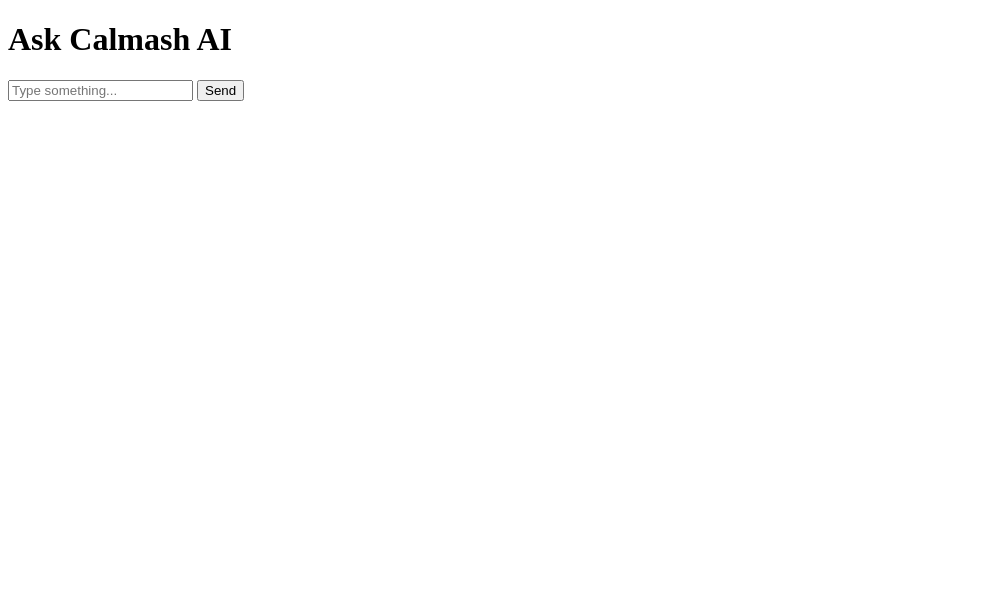
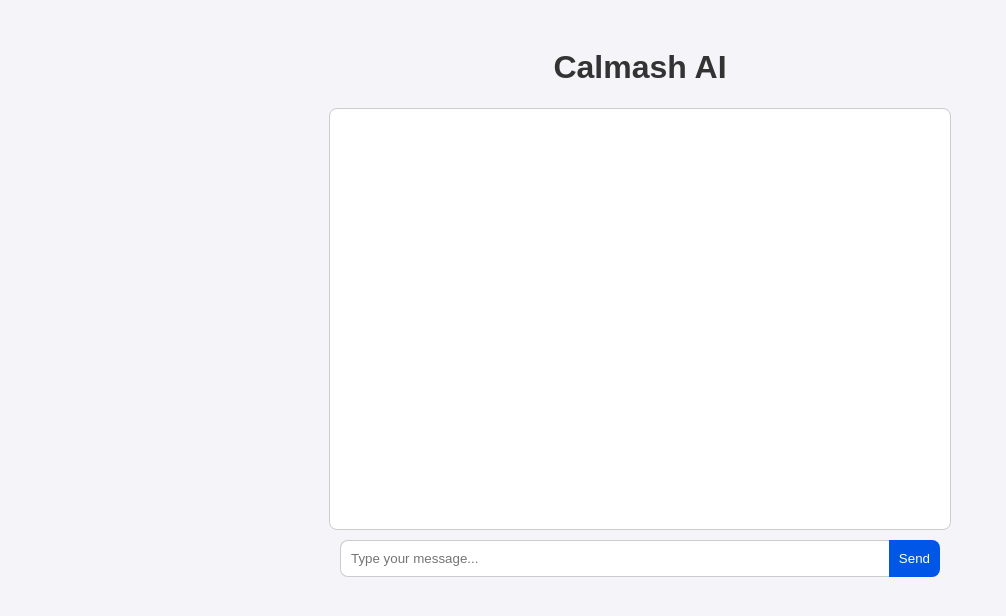
Before and after one commit to calmash60/calmash-ai-app, a plain HTML site: page index.html in a window 1280 px wide. Shown: the whole page, without its empty margins (0-1006 px from the left). Drawn offline with Linux system fonts and the light colour scheme.

Commit message:
Update index.html

```diff
--- a/index.html
+++ b/index.html
@@ -1,14 +1,72 @@
 <!DOCTYPE html>
-<html>
+<html lang="en">
 <head>
+  <meta charset="UTF-8">
+  <meta name="viewport" content="width=device-width, initial-scale=1.0">
   <title>Calmash AI Chat</title>
+  <style>
+    body {
+      font-family: Arial, sans-serif;
+      background: #f4f4f9;
+      display: flex;
+      flex-direction: column;
+      align-items: center;
+      padding: 20px;
+    }
+    h1 {
+      color: #333;
+    }
+    #chat-box {
+      width: 100%;
+      max-width: 600px;
+      height: 400px;
+      overflow-y: auto;
+      border: 1px solid #ccc;
+      border-radius: 8px;
+      padding: 10px;
+      background: white;
+      margin-bottom: 10px;
+    }
+    .message {
+      margin: 5px 0;
+    }
+    .user {
+      text-align: right;
+      color: #0057e7;
+    }
+    .ai {
+      text-align: left;
+      color: #d62d20;
+    }
+    #input-area {
+      display: flex;
+      width: 100%;
+      max-width: 600px;
+    }
+    #prompt {
+      flex: 1;
+      padding: 10px;
+      border-radius: 8px 0 0 8px;
+      border: 1px solid #ccc;
+      border-right: none;
+    }
+    button {
+      padding: 10px;
+      border: none;
+      background: #0057e7;
+      color: white;
+      border-radius: 0 8px 8px 0;
+      cursor: pointer;
+    }
+  </style>
 </head>
 <body>
-  <h1>Ask Calmash AI</h1>
-  <input id="prompt" type="text" placeholder="Type something..." />
-  <button onclick="askGemini()">Send</button>
-  <p id="response"></p>
-
+  <h1>Calmash AI</h1>
+  <div id="chat-box"></div>
+  <div id="input-area">
+    <input id="prompt" type="text" placeholder="Type your message..." />
+    <button onclick="askGemini()">Send</button>
+  </div>
   <script src="script.js"></script>
 </body>
 </html>
```
